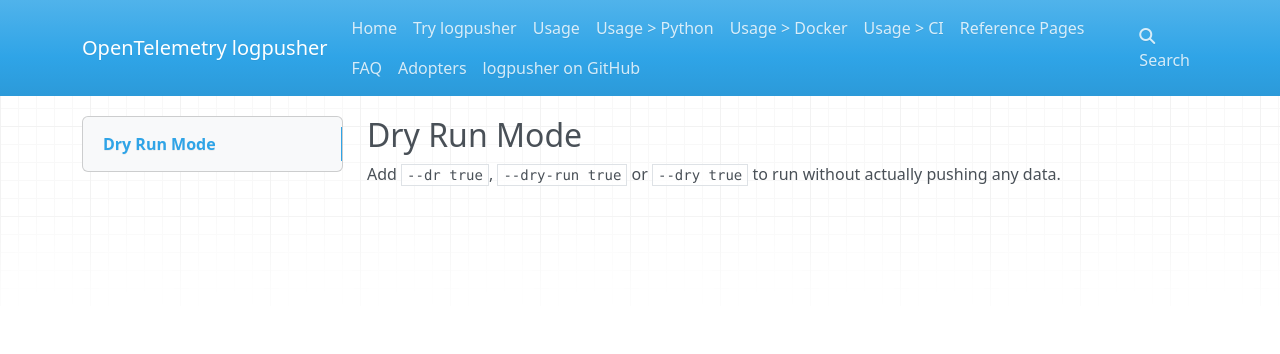
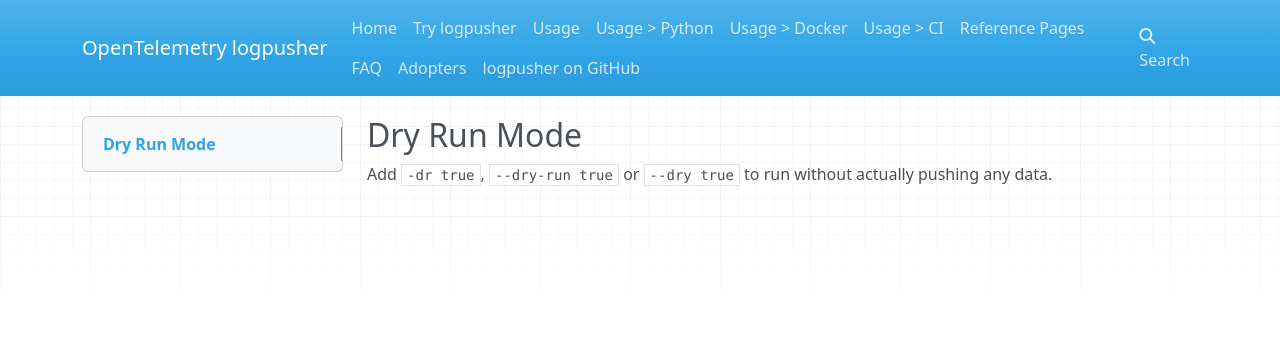
Before and after one commit to agardnerIT/logpusher, an MkDocs documentation site: the page built from docs/reference/dry-run-mode.md, in a window 1280 px wide. Shown: the top 354 px of the page. Built offline with MkDocs 1.6.1, drawn with Linux system fonts in a browser that asks for light colours; nearby versions of some CDN libraries.

Commit message:
fix dry run tag

```diff
--- a/docs/reference/dry-run-mode.md
+++ b/docs/reference/dry-run-mode.md
@@ -1,2 +1,2 @@
 ## Dry Run Mode
-Add `--dr true`, `--dry-run true` or `--dry true` to run without actually pushing any data.
+Add `-dr true`, `--dry-run true` or `--dry true` to run without actually pushing any data.
```
